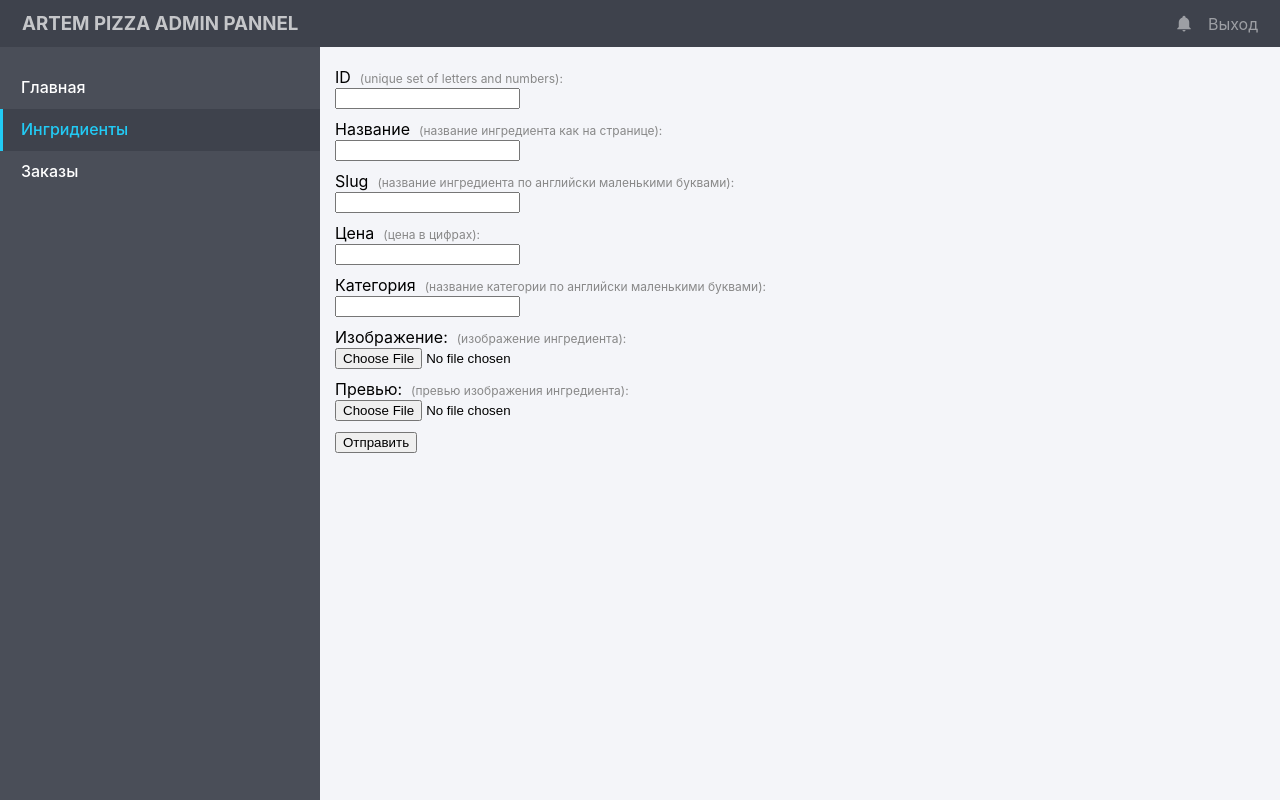
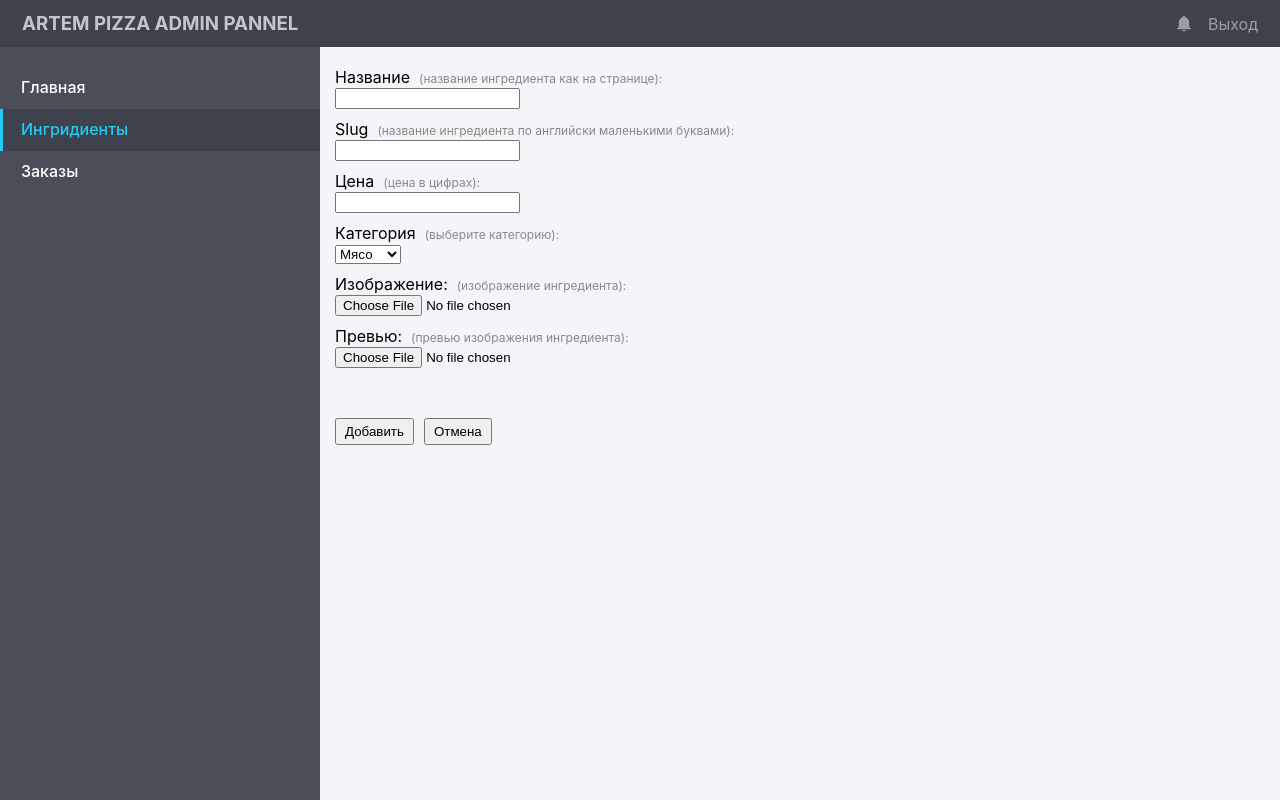
Before and after one commit to no-ocean/artem-pizza-admin, a React (Create React App) app: page /ingredients in a window 1280 px wide. Built offline with nearby package versions, Linux system fonts and the light colour scheme.

Commit message:
[update] add form module

```diff
--- a/src/components/AddForm/AddForm.js
+++ b/src/components/AddForm/AddForm.js
@@ -1,39 +1,86 @@
+import { useState } from "react";
+import Loader from "react-loader-spinner";
 import { useForm } from "react-hook-form";
 import { yupResolver } from '@hookform/resolvers/yup';
 import * as yup from "yup";
 import { postData } from "../../api/api";
 
+const SUPPORTED_FORMATS = ["image/jpg", "image/jpeg", "image/png"];
+
+const imageValidation = (supported_formats, fileSizeLimit) => {
+    return yup
+            .mixed()
+            .test("image", "Добавьте файл", (value) => {
+                return value && value.length !== 0;
+            })
+            .test("fileSize", "Файл слишком большой", (value) => {
+                return (value.length !== 0) && value[0].size <= fileSizeLimit;
+            })
+            .test("type", "Поддерживаемые форматы: png, jpg, jpeg", (value) => {
+                return supported_formats.find((format) => {
+                    return (value.length !== 0) && value[0].type === format;
+                });
+            })
+}
+
 const schema = yup.object().shape({
-	id: yup.string().required("Введите ID"),
 	name: yup.string().required("Введите название"),
 	slug: yup.string().required("Введите slug"),
-	category: yup.string().required("Введите категорию"),
-	price: yup.number().typeError("Цена должна быть числом").required()
+	price: yup.number().typeError("Цена должна быть числом").required(),
+    image: imageValidation(SUPPORTED_FORMATS, 2000000),
+    thumbnail: imageValidation(SUPPORTED_FORMATS, 2000000)
 });
 
-const AddForm = () => {
+const AddForm = ({handleCancel, handleSuccess}) => {
+    const [isLoading, setIsLoading] = useState(false);
+    const [error, setError] = useState();
+    const [modal, setModal] = useState(false);
+
 	const { register, handleSubmit, formState: {errors} } = useForm({
 		resolver: yupResolver(schema)
 	});
 
-	console.log(errors)
-
 	const onSubmit = async (data) => {
-        await postData(data);
+        try {
+            setIsLoading(true);
+            await postData(data).then((res) => {
+                if(res) {
+                    setIsLoading(false);
+                    setModal(true);
+                }
+            });
+        } catch (error) {
+            setError(error)
+            setIsLoading(false)
+        }
 	};
 
+    const closeModal = () => {
+        setModal(false);
+        handleSuccess();
+    }
+
+    if (error) {
+        return <h1>ERROR: {error.message}</h1>
+    }
+
+    if (isLoading) {
         return (
+            <div className="main spinner">
+                <Loader
+                    type="Oval"
+                    color="#22CBF5"
+                    height={50}
+                    width={50}
+                    timeout={30000}
+                />
+            </div>
+        );
+    }
+
+	return (
+        <>
             <form onSubmit={handleSubmit(onSubmit)} className="form">
-            <div className="mb-10">
-                <label htmlFor="price">
-                    ID &nbsp;
-                    <span className="subtext">(unique set of letters and numbers): </span>
-                </label>
-                <div>
-                    <input id="id" type="tel" {...register("id")} />
-                </div>
-                <span className="subtext subtext_error">{errors.id?.message}</span>
-            </div>
                 <div className="mb-10">
                     <label htmlFor="name">
                         Название &nbsp;
@@ -67,12 +114,15 @@ const AddForm = () => {
                 <div className="mb-10">
                     <label htmlFor="category">
                         Категория &nbsp;
-                    <span className="subtext">(название категории по английски маленькими буквами): </span>
+                        <span className="subtext">(выберите категорию): </span>
                     </label>
                     <div>
-                    <input id="category" type="text" {...register("category")} />
+                        <select id="category" {...register("category")}>
+                            <option value="meat">Мясо</option>
+                            <option value="vegetables">Овощи</option>
+                            <option value="cheese">Сыры</option>
+                        </select>
                     </div>
-                <span className="subtext subtext_error">{errors.name?.message}</span>
                 </div>
                 <div className="mb-10">
                     <label htmlFor="image">
@@ -82,6 +132,7 @@ const AddForm = () => {
                     <div>
                         <input id="image" type="file" {...register("image")} />
                     </div>
+                    <span className="subtext subtext_error">{errors.image?.message}</span>
                 </div>
                 <div className="mb-10">
                     <label htmlFor="thumbnail">
@@ -91,9 +142,20 @@ const AddForm = () => {
                     <div>
                         <input id="thumbnail" type="file" {...register("thumbnail")} />
                     </div>
+                    <span className="subtext subtext_error">{errors.thumbnail?.message}</span>
                 </div>
-            <button>Отправить</button>
+                <div className="edit-buttons">
+                    <button className="btn">Добавить</button>
+                    <button onClick={handleCancel} className="btn">Отмена</button>
+                </div>
             </form>
+            {modal ? <div className="overlay">
+                <div className="modal">
+                    <p className="mb-20">Данные сохранены успешно!</p>
+                    <button className="btn" onClick={closeModal}>ОК</button>
+                </div>
+            </div> : null}
+        </>
 	);
 }
 
```
Lines whose indentation alone changed are shown as unchanged.
